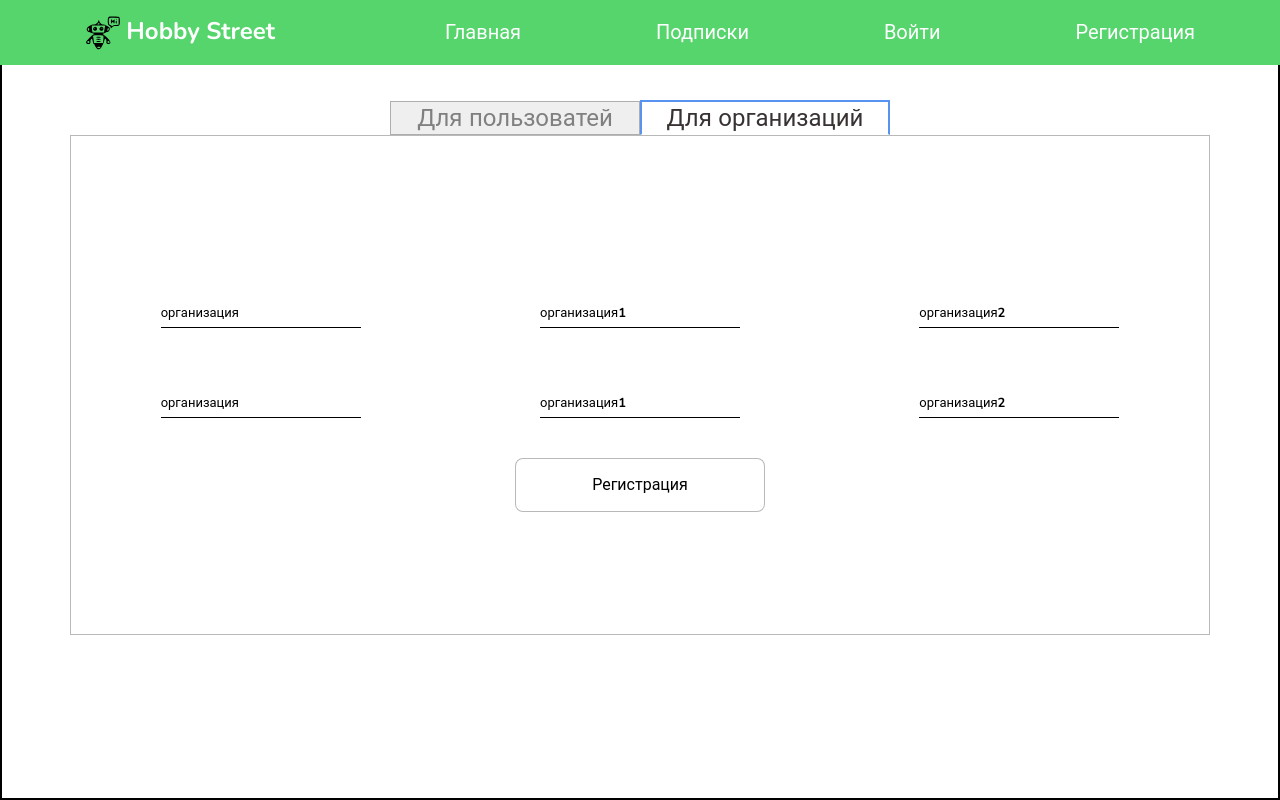
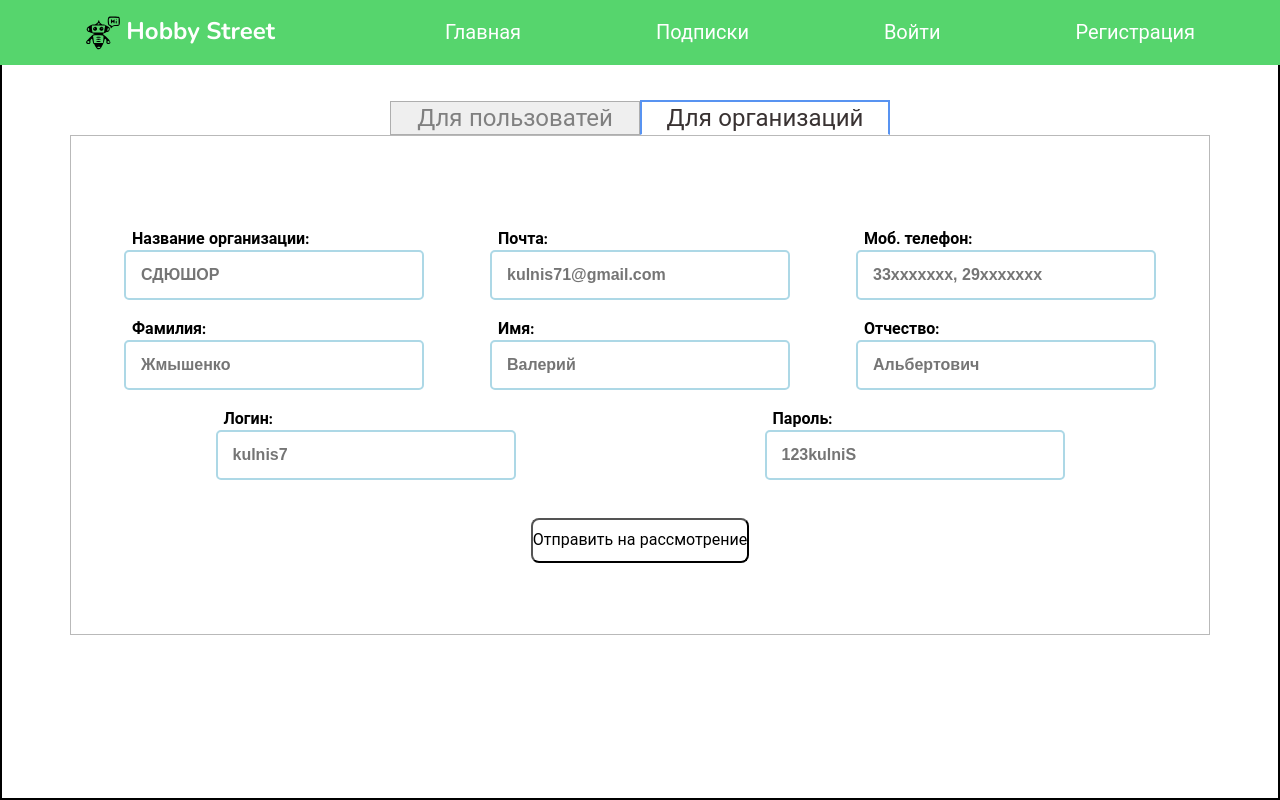
Before and after one commit to alex01-kulnis/front-reactjs, a React (Create React App) app: page /registration in a window 1280 px wide. Both pictures are taken after a click on the button "Для организаций". Built offline with nearby package versions, Linux system fonts and the light colour scheme.

Commit message:
fix input, reg-form

```diff
--- a/src/components/UI/input-animate.scss
+++ /dev/null
@@ -1,57 +0,0 @@
-.input-field {
-  position: relative;
-  height: 50px;
-  width: 200px;
-  overflow: hidden;
-  margin: 20px;
-
-  input {
-    width: 100%;
-    height: 100%;
-    color: #595f6e;
-    padding-top: 20px;
-    border: none;
-    outline: none;
-  }
-
-  label {
-    position: absolute;
-    bottom: 0px;
-    left: 0px;
-    width: 100%;
-    height: 100%;
-    pointer-events: none;
-    border-bottom: 1px solid black;
-  }
-
-  label::after {
-    content: '';
-    position: absolute;
-    left: 0px;
-    bottom: -1px;
-    height: 100%;
-    width: 100%;
-    border-bottom: 3px solid #5fa8d3;
-    transform: translateX(-100%);
-    transition: transform 0.3s ease;
-  }
-
-  .content-name {
-    position: absolute;
-    bottom: 5px;
-    left: 0px;
-    transition: all 0.3s ease;
-  }
-
-  input:focus + .label-name .content-name,
-  input:valid + .label-name .content-name {
-    transform: translateY(-150%);
-    font-size: 14px;
-    color: #5fa8d3;
-  }
-
-  input:focus + .label-name::after,
-  input:valid + .label-name::after {
-    transform: translateX(0%);
-  }
-}
--- /dev/null
+++ b/src/components/UI/valid-input.scss
@@ -0,0 +1,48 @@
+.input-field {
+  position: relative;
+  height: 50px;
+  width: 300px;
+
+  label {
+    // height: 100%;
+    // opacity: 0;
+    font-size: 16px;
+    font-weight: bold;
+    padding-left: 8px;
+  }
+
+  input {
+    padding: 10px 15px;
+    height: 50px;
+    width: 100%;
+    font-size: 16px;
+    border-radius: 5px;
+    border: 2px solid lightblue;
+    outline: 0;
+    font-weight: bold;
+    transition: border-color 200ms;
+    font-family: sans-serif;
+    color: rgb(25, 1, 1);
+  }
+
+  .validation {
+    // height: 100%;
+    opacity: 0;
+    font-size: 12px;
+    font-family: sans-serif;
+    color: crimson;
+    transition: opacity;
+  }
+
+  input:required:valid {
+    border-color: forestgreen;
+  }
+
+  input:required:invalid:not(:placeholder-shown) {
+    border-color: crimson;
+  }
+
+  input:required:invalid:not(:placeholder-shown) + .validation {
+    opacity: 1;
+  }
+}
--- a/src/components/oraganization-form/OrganizationForm.tsx
+++ b/src/components/oraganization-form/OrganizationForm.tsx
@@ -1,7 +1,7 @@
 import React from 'react';
 
 import './organizationForm.scss';
-import '../UI/input-animate.scss';
+import '../UI/valid-input.scss';
 
 type OrganizationFormProps = {
   value: number;
@@ -9,53 +9,92 @@ type OrganizationFormProps = {
 
 const OrganizationForm: React.FC<OrganizationFormProps> = ({ value }) => {
   return (
-    <div className={value === 2 ? 'active-content-block-org-form' : 'content-block-org-form'}>
+    <form className={value === 2 ? 'active-content-block-org-form' : 'content-block-org-form'}>
       <div className="block-org-input">
         <div className="block-content">
           <div className="input-field">
-            <input type="text" name="name" autoComplete="off" required />
-            <label htmlFor="Name" className="label-name">
-              <span className="content-name">организация</span>
-            </label>
+            <label htmlFor="NameOrg">Название организации:</label>
+            <input type="text" placeholder="СДЮШОР" required title="Поле не должно быть пустым" />
+            <div className="validation">Поле не должно быть пустым</div>
           </div>
           <div className="input-field">
-            <input type="text" name="name" autoComplete="off" required />
-            <label htmlFor="Name" className="label-name">
-              <span className="content-name">организация1</span>
-            </label>
+            <label htmlFor="email">Почта:</label>
+            <input
+              type="email"
+              placeholder="kulnis71@gmail.com"
+              required
+              pattern="[a-z0-9._%+-]+@[a-z0-9.-]+.[a-z]{2,4}"
+              title="kulnis71@gmail.com"
+            />
+            <div className="validation">Неверный формат</div>
           </div>
           <div className="input-field">
-            <input type="text" name="name" autoComplete="off" required />
-            <label htmlFor="Name" className="label-name">
-              <span className="content-name">организация2</span>
-            </label>
+            <label htmlFor="tel">Моб. телефон:</label>
+            <input
+              type="tel"
+              placeholder="33xxxxxxx, 29xxxxxxx"
+              required
+              pattern="^\s*((33\d{7})|(29\d{7})|(44\d{7}|)|(25\d{7}))\s*$"
+              title="33xxxxxxx, 29xxxxxxx"
+            />
+            <div className="validation">Неверный формат</div>
           </div>
         </div>
         <div className="block-content">
           <div className="input-field">
-            <input type="text" name="name" autoComplete="off" required />
-            <label htmlFor="Name" className="label-name">
-              <span className="content-name">организация</span>
-            </label>
+            <label htmlFor="">Фамилия:</label>
+            <input type="text" placeholder="Жмышенко" required title="Поле не должно быть пустым" />
+            <div className="validation">Поле не должно быть пустым</div>
           </div>
           <div className="input-field">
-            <input type="text" name="name" autoComplete="off" required />
-            <label htmlFor="Name" className="label-name">
-              <span className="content-name">организация1</span>
-            </label>
+            <label htmlFor="">Имя:</label>
+            <input type="text" placeholder="Валерий" required title="Поле не должно быть пустым" />
+            <div className="validation">Поле не должно быть пустым</div>
           </div>
           <div className="input-field">
-            <input type="text" name="name" autoComplete="off" required />
-            <label htmlFor="Name" className="label-name">
-              <span className="content-name">организация2</span>
-            </label>
+            <label htmlFor="">Отчество:</label>
+            <input type="text" placeholder="Альбертович" required title="Поле не должно быть пустым" />
+            <div className="validation">Поле не должно быть пустым</div>
           </div>
         </div>
-        <div className="sumbit-button">
-          <button>Регистрация</button>
+        <div className="block-content">
+          <div className="input-field">
+            <label htmlFor="email">Логин:</label>
+            <input type="text" placeholder="kulnis7" required />
+            <div className="validation">Not valid</div>
+          </div>
+          <div className="input-field">
+            <label htmlFor="password">Пароль:</label>
+            <input
+              type="password"
+              placeholder="123kulniS"
+              required
+              pattern="(?=^.{8,}$)((?=.*\d)|(?=.*\W+))(?![.\n])(?=.*[A-Z])(?=.*[a-z]).*"
+              title="Минимум 8 символов, одна цифра, одна буква в верхнем регистре и одна в нижнем"
+            />
+            <div className="validation">
+              Минимум 8 символов, одна цифра, одна буква в верхнем регистре и одна в нижнем
+            </div>
+          </div>
+          {/* <div className="input-field">
+            <label htmlFor="password">Повторите пароль:</label>
+            <input
+              type="password"
+              placeholder="123kulniS"
+              required
+              pattern="(?=^.{8,}$)((?=.*\d)|(?=.*\W+))(?![.\n])(?=.*[A-Z])(?=.*[a-z]).*"
+              title="Минимум 8 символов, одна цифра, одна буква в верхнем регистре и одна в нижнем"
+            />
+            <div className="validation">
+              Минимум 8 символов, одна цифра, одна буква в верхнем регистре и одна в нижнем
+            </div>
+          </div> */}
+        </div>
+        <div className="sumbit-input">
+          <input type="submit" value="Отправить на рассмотрение" />
         </div>
       </div>
-    </div>
+    </form>
   );
 };
 
--- a/src/components/oraganization-form/organizationForm.scss
+++ b/src/components/oraganization-form/organizationForm.scss
@@ -7,7 +7,6 @@
   flex-direction: column;
   justify-content: space-around;
   width: 100%;
-  // align-items: flex-start;
 }
 
 .block-org-input {
@@ -18,14 +17,40 @@
 
   .block-content {
     display: flex;
-    flex-direction: row;
     justify-content: space-around;
+    align-items: center;
+    margin: 20px;
   }
 
-  .sumbit-button {
+  .sumbit-input {
     display: flex;
-    justify-content: space-around;
-    margin-top: 20px;
+    justify-content: center;
+    margin-top: 40px;
+
+    input {
+      display: flex;
+      justify-content: center;
+      align-items: center;
+      // margin-top: 20px;
+      // width: 400px;
+      height: 45px;
+
+      background-color: white;
+      border-radius: 8px;
+      color: white;
+      // padding: 15px 30px;
+      text-align: center;
+      text-decoration: none;
+      // display: inline-block;
+      font-size: 16px;
+      transition-duration: 0.4s;
+      color: black;
+
+      &:hover {
+        background-color: #4caf50;
+        color: white;
+      }
+    }
   }
 
   button {
--- a/src/pages/user-pages/registration-page/RegistrationPage.tsx
+++ b/src/pages/user-pages/registration-page/RegistrationPage.tsx
@@ -14,6 +14,7 @@ const RegistrationPage: React.FC = () => {
   return (
     <div className="form">
       <div className="registration">
+        {/* <div className=''>Регистрация</div> */}
         <div className="bloc-tabs">
           <button className={toggleState === 1 ? 'tabs active-tabs' : 'tabs'} onClick={() => toggleTab(1)}>
             Для пользоватей
```
